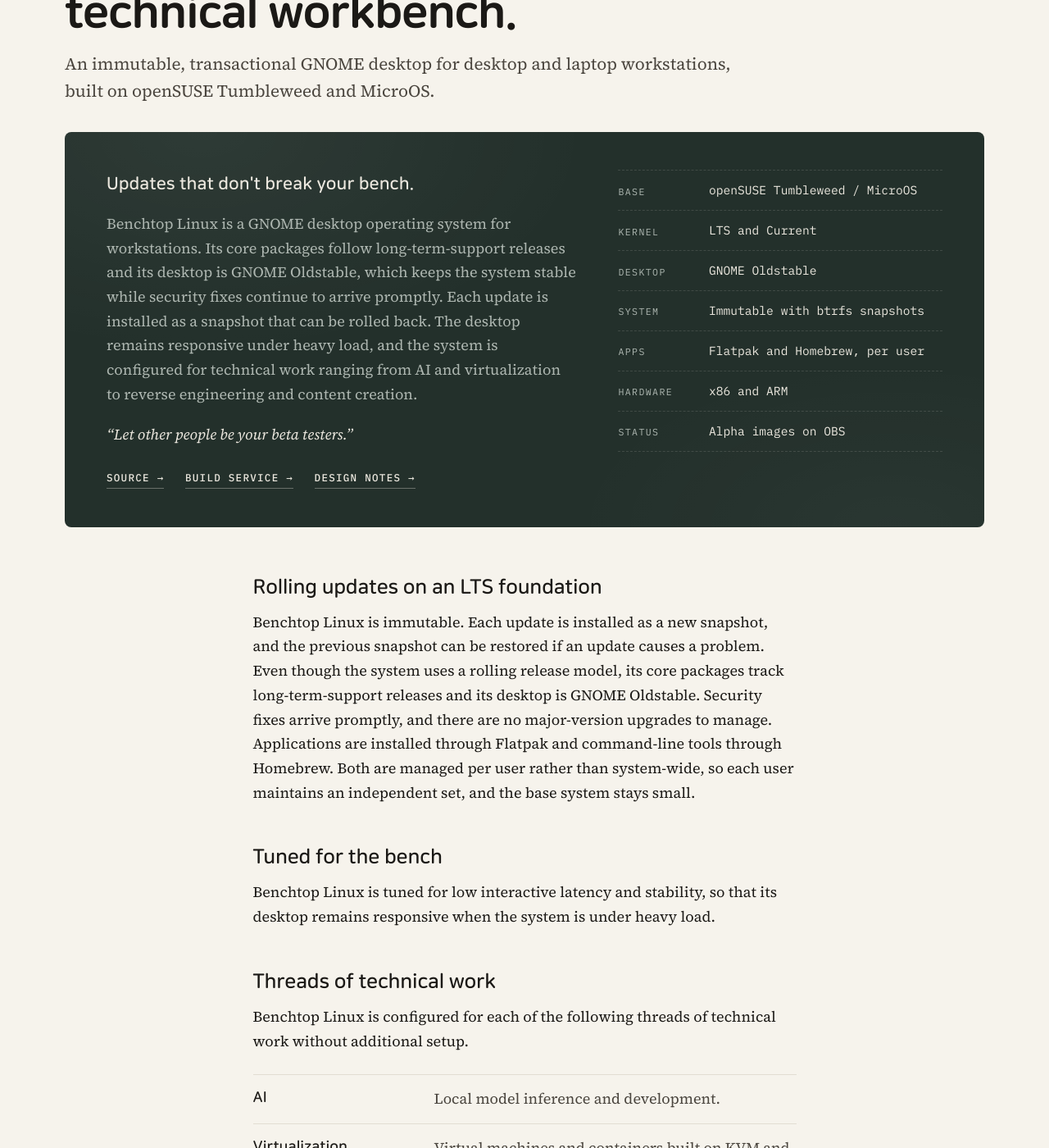
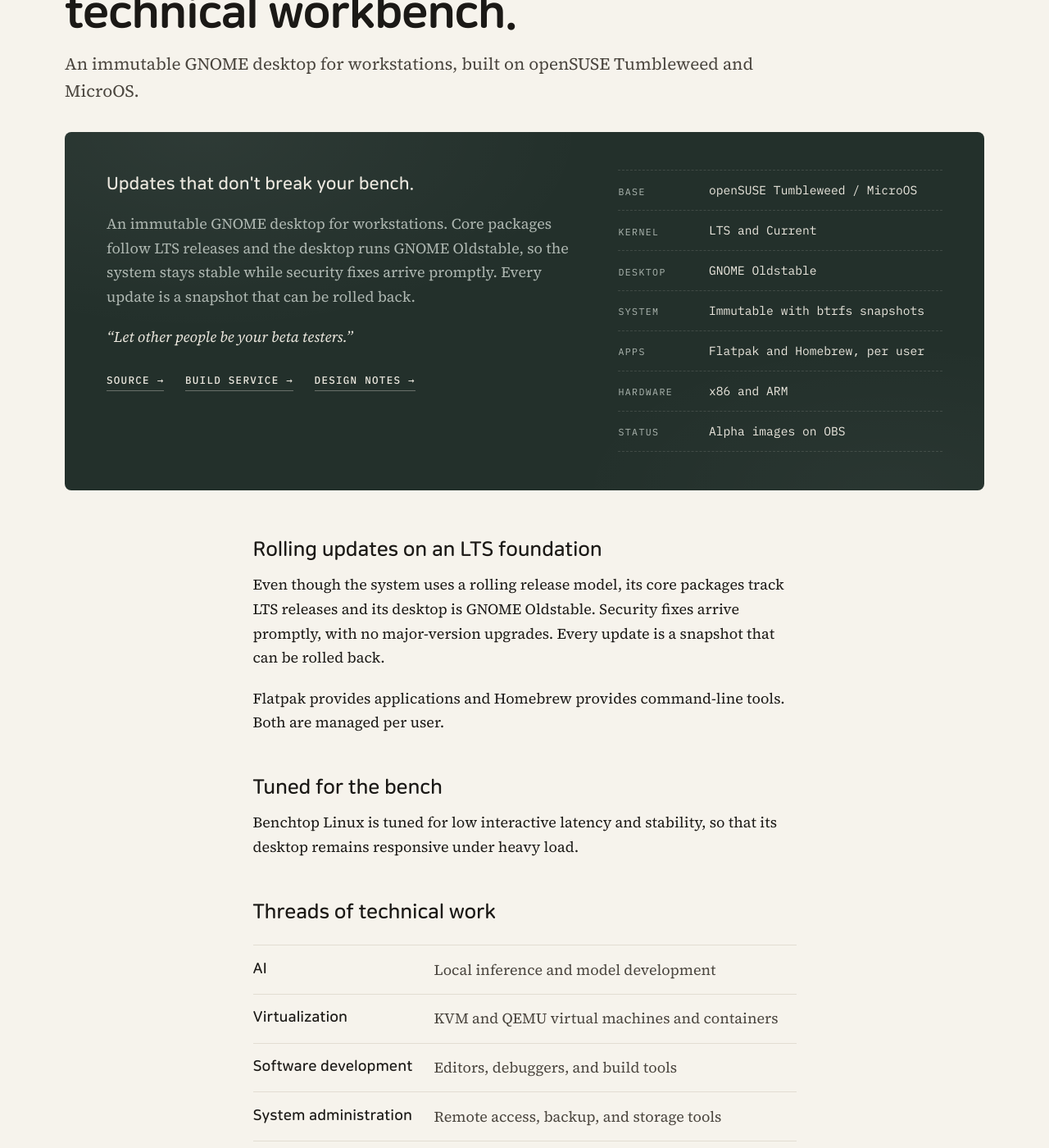
Before and after one commit to TechnicompLabs/technicomplabs.github.io, a Jekyll site: the page built from _pages/benchtop.md, in a window 1280 px wide and 1400 px high, scrolled down 285 px. Shown: the whole window at 82% size. Built offline with Jekyll 4.4.1, drawn with Linux system fonts in a browser that asks for light colours; some of the changed text lies outside the part shown.

Commit message:
Tighten all Benchtop Linux copy

```diff
--- a/_includes/benchtop.html
+++ b/_includes/benchtop.html
@@ -3,7 +3,7 @@
     {% unless include.compact %}<p class="board-kicker">Technicomp Benchtop Linux &middot; Alpha</p>
     <h2 class="board-title">The operating system for the technical workbench.</h2>{% endunless %}
     <p class="board-lead">Updates that don't break your bench.</p>
-    <p>Benchtop Linux is a GNOME desktop operating system for workstations. Its core packages follow long-term-support releases and its desktop is GNOME Oldstable, which keeps the system stable while security fixes continue to arrive promptly. Each update is installed as a snapshot that can be rolled back. The desktop remains responsive under heavy load, and the system is configured for technical work ranging from AI and virtualization to reverse engineering and content creation.</p>
+    <p>An immutable GNOME desktop for workstations. Core packages follow LTS releases and the desktop runs GNOME Oldstable, so the system stays stable while security fixes arrive promptly. Every update is a snapshot that can be rolled back.</p>
     <p class="board-motto">&ldquo;Let other people be your beta testers.&rdquo;</p>
     <p class="board-links">
       <a href="https://github.com/TechnicompLabs">Source &rarr;</a>
--- a/_pages/benchtop.md
+++ b/_pages/benchtop.md
@@ -2,13 +2,13 @@
 layout: default
 title: "Technicomp Benchtop Linux"
 permalink: /benchtop/
-description: "Technicomp Benchtop Linux, the operating system for the technical workbench: an immutable, LTS-based GNOME desktop that rolls."
+description: "Technicomp Benchtop Linux, the operating system for the technical workbench: an immutable GNOME desktop with an LTS core."
 ---
 <div class="wrap">
   <header class="page-header product-header">
     <p class="kicker">Technicomp Benchtop Linux &middot; Alpha</p>
     <h1>The operating system for the technical workbench.</h1>
-    <p class="lede">An immutable, transactional GNOME desktop for desktop and laptop workstations, built on openSUSE Tumbleweed and MicroOS.</p>
+    <p class="lede">An immutable GNOME desktop for workstations, built on openSUSE Tumbleweed and MicroOS.</p>
   </header>
 
   {% include benchtop.html compact=true %}
@@ -18,33 +18,33 @@ description: "Technicomp Benchtop Linux, the operating system for the technical
 
 ## Rolling updates on an LTS foundation
 
-Benchtop Linux is immutable. Each update is installed as a new snapshot, and the previous snapshot can be restored if an update causes a problem. Even though the system uses a rolling release model, its core packages track long-term-support releases and its desktop is GNOME Oldstable. Security fixes arrive promptly, and there are no major-version upgrades to manage. Applications are installed through Flatpak and command-line tools through Homebrew. Both are managed per user rather than system-wide, so each user maintains an independent set, and the base system stays small.
+Even though the system uses a rolling release model, its core packages track LTS releases and its desktop is GNOME Oldstable. Security fixes arrive promptly, with no major-version upgrades. Every update is a snapshot that can be rolled back.
+
+Flatpak provides applications and Homebrew provides command-line tools. Both are managed per user.
 
 ## Tuned for the bench
 
-Benchtop Linux is tuned for low interactive latency and stability, so that its desktop remains responsive when the system is under heavy load.
+Benchtop Linux is tuned for low interactive latency and stability, so that its desktop remains responsive under heavy load.
 
 ## Threads of technical work
 
-Benchtop Linux is configured for each of the following threads of technical work without additional setup.
-
 <dl class="threads">
-  <div><dt>AI</dt><dd>Local model inference and development.</dd></div>
-  <div><dt>Virtualization</dt><dd>Virtual machines and containers built on KVM and QEMU.</dd></div>
-  <div><dt>Software development</dt><dd>Editors, debuggers, and build tooling, with command-line tools available through Homebrew.</dd></div>
-  <div><dt>System administration</dt><dd>Remote access, backup, and storage tools for managing multiple machines.</dd></div>
-  <div><dt>Security</dt><dd>Network analysis, digital forensics, and password auditing.</dd></div>
-  <div><dt>Reverse engineering</dt><dd>Disassembly, decompilation, debugging, and binary inspection.</dd></div>
-  <div><dt>Content creation</dt><dd>Audio, video, graphics, and publishing applications.</dd></div>
+  <div><dt>AI</dt><dd>Local inference and model development</dd></div>
+  <div><dt>Virtualization</dt><dd>KVM and QEMU virtual machines and containers</dd></div>
+  <div><dt>Software development</dt><dd>Editors, debuggers, and build tools</dd></div>
+  <div><dt>System administration</dt><dd>Remote access, backup, and storage tools</dd></div>
+  <div><dt>Security</dt><dd>Network analysis, forensics, and password auditing</dd></div>
+  <div><dt>Reverse engineering</dt><dd>Disassembly, decompilation, and debugging</dd></div>
+  <div><dt>Content creation</dt><dd>Audio, video, graphics, and publishing tools</dd></div>
 </dl>
 
 ## Hardware
 
-Benchtop Linux runs on workstation-class x86 and ARM hardware. It ships two kernels, LTS and Current, and both include patches that extend support for laptops, tablets, convertibles, and common peripherals.
+Benchtop Linux runs on x86 and ARM workstations. Its LTS and Current kernels include patches for laptops, tablets, convertibles, and common peripherals.
 
 ## Status
 
-Benchtop Linux is in alpha. Installable disk images are released through the openSUSE Build Service.
+Benchtop Linux is in alpha. Installable images are released through the openSUSE Build Service.
 
 - [Source and packaging on GitHub](https://github.com/TechnicompLabs)
 - [Build Service project](https://build.opensuse.org/project/show/home:technicomp)
```
Also changed, not shown: _pages/projects.md (+1 -1 lines).
